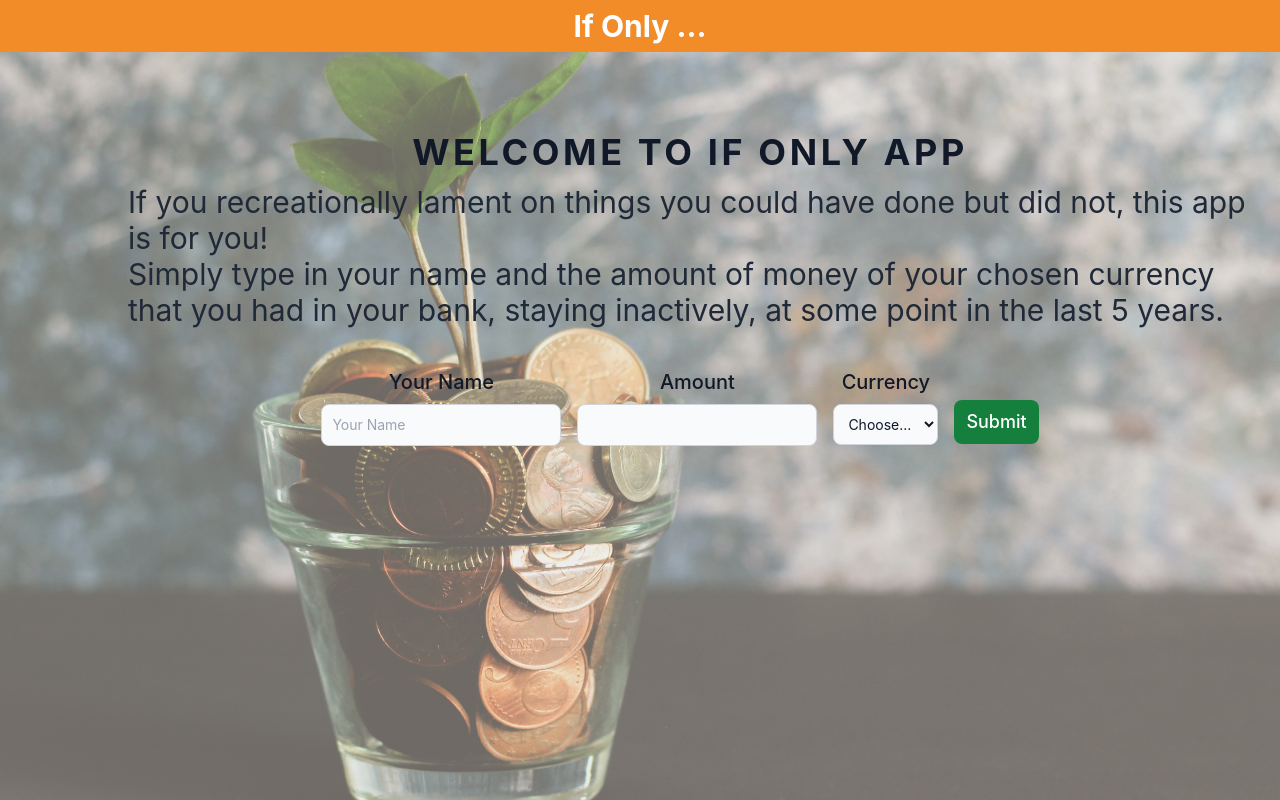
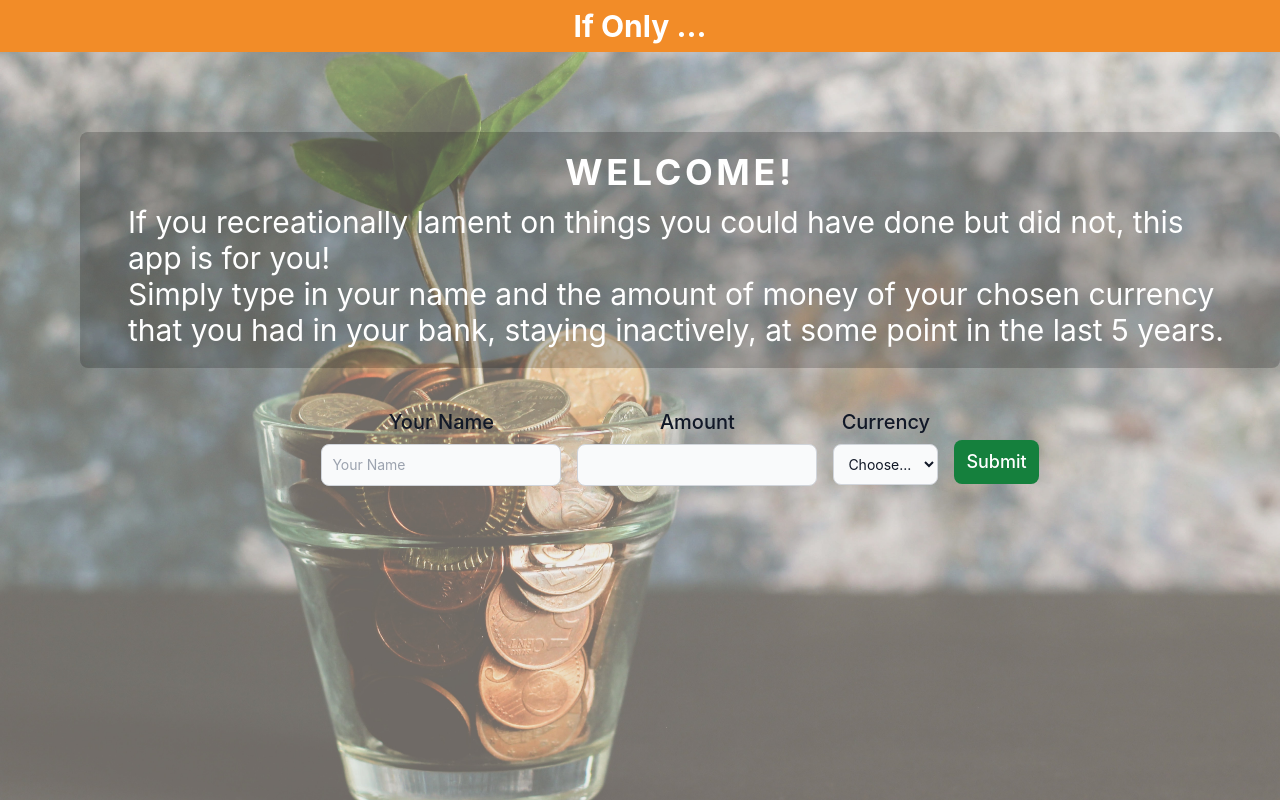
Before and after one commit to taksgarby/ifonly_front_new, a React (Create React App) app: page / in a window 1280 px wide. Built offline with nearby package versions, Linux system fonts and the light colour scheme.

Commit message:
changed welcome message color and background

```diff
--- a/src/components/InputForm.js
+++ b/src/components/InputForm.js
@@ -48,15 +48,15 @@ const InputForm = (props) => {
 
       <div className="mt-10 ml-10 pt-10 pl-10">
 
-      <div className='pl-5'>
+      <div className='p-5 bg-transparent/20 rounded-lg'>
 
-        <p class="font-bold mb-3 text-gray-900 dark:text-gray-400
+        <p class="font-bold mb-3 text-white dark:text-gray-400
         first-line:uppercase
         first-line:tracking-widest
         dark:first-letter:text-gray-100 text-4xl ">
-        Welcome to If Only App
+        Welcome!
         </p>
-        <p class="pl-7 pr-7 text-left text-gray-800 text-3xl dark:text-gray-400">
+        <p class="pl-7 pr-7 text-left text-white text-3xl dark:text-gray-400">
          If you recreationally lament on things you could have done but did not,
         this app is for you! <br></br>
         Simply type in your name and the amount of money of your chosen currency that you had in your bank,
```
